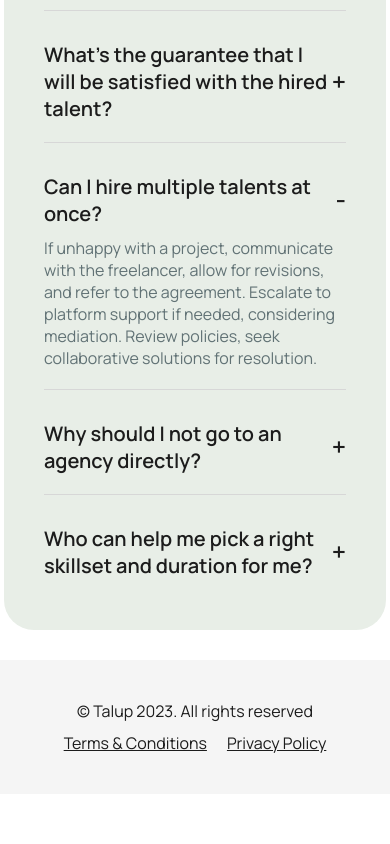
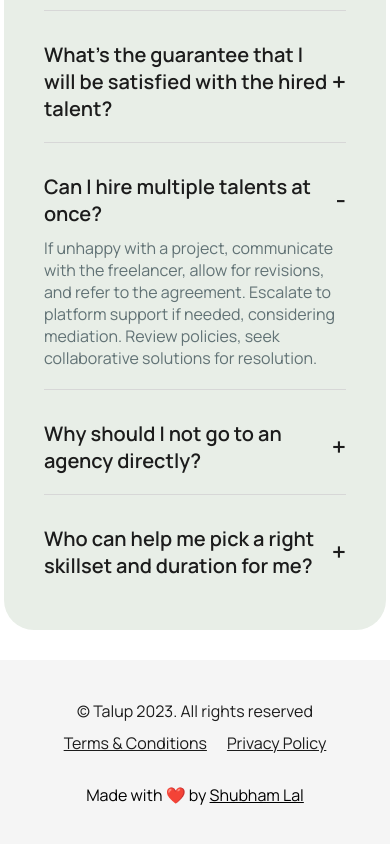
Before and after one commit to Shubham-Lal/Thence, a React (Vite) app: page / in a window 390 px wide. Shown: the part 2553-3397 px from the top of the page. Before the commit the page ends 3347 px from the top, so only its background shows below. Built offline with nearby package versions, Linux system fonts and the light colour scheme.

Commit message:
modify footer

```diff
--- a/src/pages/home/components/Footer/index.jsx
+++ b/src/pages/home/components/Footer/index.jsx
@@ -5,10 +5,12 @@ const Footer = () => {
     return (
         <footer id='footer'>
             <div className='left'>© Talup 2023. All rights reserved</div>
+            <p className='made-by-desktop'>Made with ❤️ by <a href='https://github.com/Shubham-Lal' target='_blank' rel='noopener noreferrer' style={{ textDecoration: 'underline' }}>Shubham Lal</a></p>
             <div className='right'>
                 <Link to='/'>Terms & Conditions</Link>
                 <Link to='/'>Privacy Policy</Link>
             </div>
+            <p className='made-by-mobile'>Made with ❤️ by <a href='https://github.com/Shubham-Lal' target='_blank' rel='noopener noreferrer' style={{ textDecoration: 'underline' }}>Shubham Lal</a></p>
         </footer>
     )
 }
--- a/src/pages/home/components/Footer/style.css
+++ b/src/pages/home/components/Footer/style.css
@@ -23,17 +23,24 @@
     text-decoration: underline;
 }
 
+#footer .made-by-mobile {
+    display: none;
+}
+
 @media screen and (max-width: 1100px) {
     #footer {
         margin: 30px 0 0 0;
+        flex-direction: column;
+        gap: 10px;
         border-radius: 0;
     }
-}
 
+    #footer .made-by-desktop {
+        display: none;
+    }
 
-@media screen and (max-width: 650px) {
-    #footer {
-        flex-direction: column;
-        gap: 10px;
+    #footer .made-by-mobile {
+        padding-top: 20px;
+        display: block;
     }
 }
```
